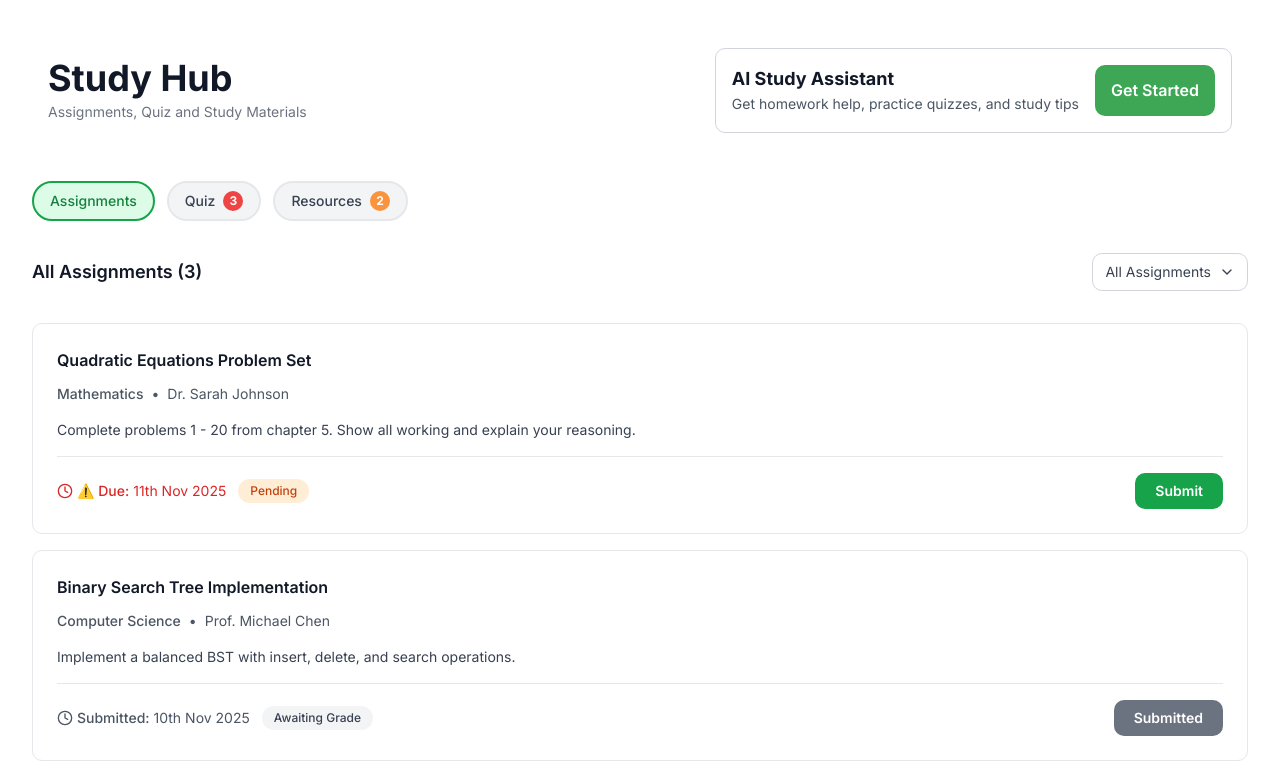
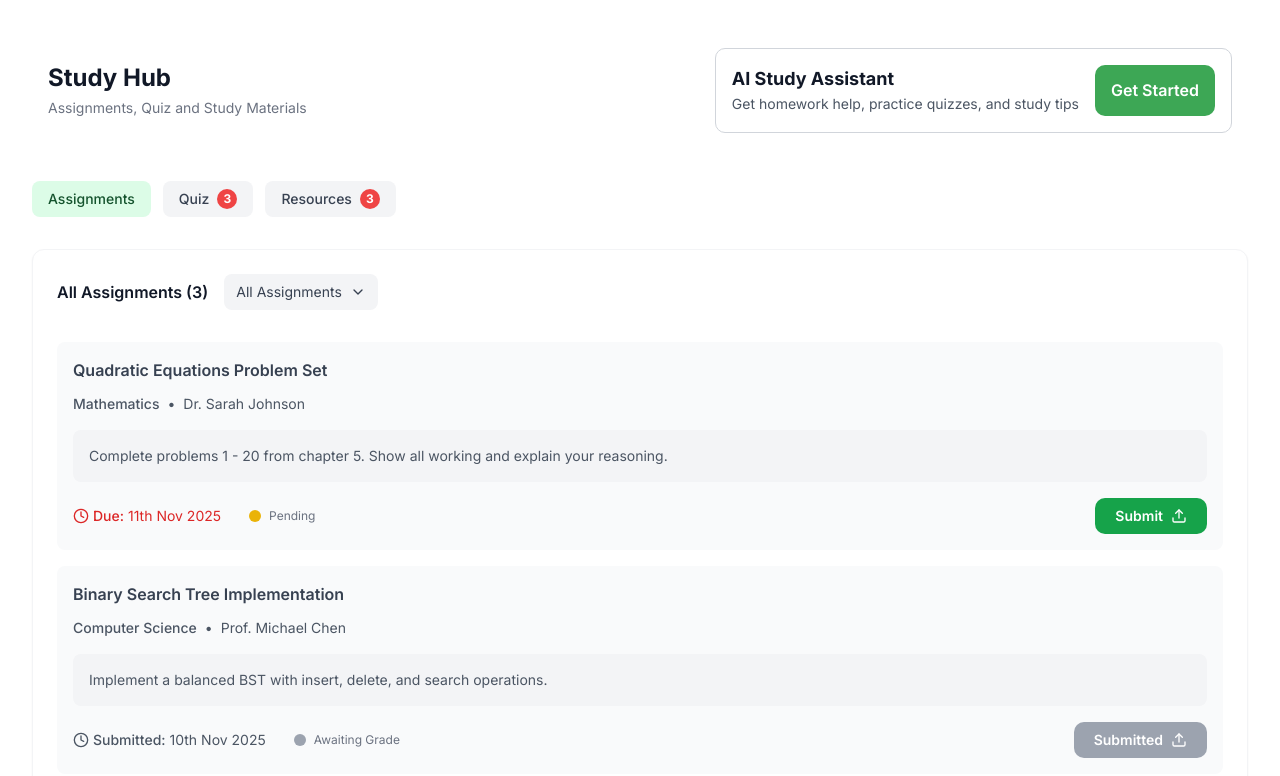
Before and after one commit to AsteriskRD/Holookor-Frontend, a Next.js app: page /study-hub in a window 1280 px wide. Shown: the top 776 px of the page. Built offline with nearby package versions, Linux system fonts and the light colour scheme.

Commit message:
Completed my part study hub

```diff
--- a/src/app/study-hub/assignment-card.jsx
+++ b/src/app/study-hub/assignment-card.jsx
@@ -2,26 +2,27 @@
 
 import { useState } from 'react'
 import { Clock } from 'lucide-react'
+import { Upload } from 'lucide-react'
 
 export default function AssignmentCard({ assignment }) {
   const [showResponse, setShowResponse] = useState(false)
   const [responseText, setResponseText] = useState('')
 
-  const getStatusBgColor = (statusColor) => {
-    switch (statusColor) {
+  const getStatusBgColor = (status) => {
+    switch (status) {
       case 'pending':
-        return 'bg-orange-100'
+        return 'none'
       case 'awaiting':
-        return 'bg-gray-100'
+        return 'none'
       case 'completed':
-        return 'bg-green-100'
+        return 'none'
       default:
-        return 'bg-gray-100'
+        return 'none'
     }
   }
 
-  const getStatusTextColor = (statusColor) => {
-    switch (statusColor) {
+  const getStatusTextColor = (status) => {
+    switch (status) {
       case 'pending':
         return 'text-orange-700'
       case 'awaiting':
@@ -33,23 +34,37 @@ export default function AssignmentCard({ assignment }) {
     }
   }
 
-  const getActionButtonClass = (color) => {
-    switch (color) {
-      case 'green':
-        return 'bg-green-600 hover:bg-green-700 text-white'
-      case 'gray':
-        return 'bg-gray-500 hover:bg-gray-600 text-white'
-      case 'blue':
-        return 'border-2 border-green-600 text-green-600 hover:bg-green-50'
-      default:
-        return 'bg-gray-500 hover:bg-gray-600 text-white'
+  const getStatusDot = (status) => {
+    switch (status) {
+      case "pending":
+        return "bg-yellow-500"
+      case "awaiting":
+        return "bg-gray-400"
+      case "completed":
+        return "bg-green-700"
+       default:
+        return "bg-green-700"
     }
   }
 
+  const getActionButtonClass = (status) => {
+  switch (status) {
+    case "green":
+      return "bg-green-600 hover:bg-green-700 text-white"
+    case "gray":
+      return "bg-gray-400 text-white cursor-not-allowed"
+    case "blue":
+      return "border-2 border-green-700 text-green-700 hover:bg-green-50"
+    default:
+      return "bg-gray-500 hover:bg-gray-600 text-white"
+  }
+}
+
+
   return (
-    <div className="bg-white border border-gray-200 rounded-lg p-6 hover:shadow-md transition-shadow">
+    <div className="bg-gray-50 rounded-md p-4">
       {/* Title */}
-      <h3 className="text-base font-semibold text-gray-900 mb-3">{assignment.title}</h3>
+      <h3 className="text-base font-semibold text-gray-700 mb-3">{assignment.title}</h3>
 
       {/* Subject and Instructor */}
       <div className="flex flex-wrap items-center gap-2 text-sm text-gray-600 mb-4">
@@ -59,39 +74,55 @@ export default function AssignmentCard({ assignment }) {
       </div>
 
       {/* Description */}
-      <p className="text-sm text-gray-700 mb-4">{assignment.description}</p>
+      <p className="bg-gray-100 rounded-md text-gray-600 text-sm p-4 mb-4">{assignment.description}</p>
 
       {/* Status and Action Row */}
-      <div className="flex flex-col sm:flex-row sm:items-center sm:justify-between gap-3 pt-4 border-t border-gray-200">
-        <div className="flex flex-wrap items-center gap-3">
+      <div className="flex flex-col sm:flex-row sm:items-center sm:justify-between gap-3 border-gray-200">
+        <div className="flex flex-wrap items-center gap-7">
           {/* Due Date */}
           <div className={`flex items-center gap-1 text-sm ${
             assignment.dueStatus === 'due' ? 'text-red-600' : 'text-gray-600'
           }`}>
             <Clock className="w-4 h-4" />
             <span className="font-medium">
-              {assignment.dueStatus === 'due' && '⚠️ Due:'}
+              {assignment.dueStatus === 'due' && 'Due:'}
               {assignment.dueStatus !== 'due' && 'Submitted:'}
             </span>
             <span>{assignment.dueDate}</span>
           </div>
 
           {/* Status Badge */}
-          <span className={`text-xs font-medium px-3 py-1 rounded-full ${
-            getStatusBgColor(assignment.statusColor)
-          } ${getStatusTextColor(assignment.statusColor)}`}>
-            {assignment.status}
-          </span>
+          <div className="flex items-center gap-2">
+            <span className={`w-3 h-3 rounded-full ${getStatusDot(assignment.statusColor)}`} />
+            <span
+            className={`text-xs
+            ${getStatusBgColor(assignment.statusColor)}
+            text-gray-500
+          `}
+         >
+             {assignment.status.includes('Graded') ? (
+               <>
+                Graded: <span className="font-bold text-gray-700 text-base">{assignment.status.split(':')[1].trim()}</span>
+                </>
+             ) : (
+              assignment.status
+             )}
+            </span>
+          </div>
         </div>
 
         {/* Action Button */}
         <button
           onClick={() => setShowResponse(!showResponse)}
-          className={`px-5 py-2 rounded-lg text-sm font-semibold transition-all whitespace-nowrap ${getActionButtonClass(
+          className={`px-5 py-2 rounded-lg text-sm font-semibold transition-all whitespace-nowrap flex items-center gap-2 ${getActionButtonClass(
             assignment.actionColor
           )}`}
         >
           {assignment.actionButton}
+
+          {(assignment.actionColor === "green" || assignment.actionColor === "gray") && (
+            <Upload className="w-4 h-4" />
+          )}
         </button>
       </div>
 
--- a/src/app/study-hub/study-hub.jsx
+++ b/src/app/study-hub/study-hub.jsx
@@ -10,6 +10,8 @@ export default function StudyHub() {
   const [activeTab, setActiveTab] = useState('assignments')
   const [filterOpen, setFilterOpen] = useState(false)
   const [selectedFilter, setSelectedFilter] = useState('All Assignments')
+  const [filter, setFilter] = useState("All Assignments")
+  const [isFilterOpen, setIsFilterOpen] = useState(false)
 
   const assignmentData = [
     {
@@ -20,8 +22,10 @@ export default function StudyHub() {
       description: 'Complete problems 1 - 20 from chapter 5. Show all working and explain your reasoning.',
       dueDate: '11th Nov 2025',
       dueStatus: 'due',
+      isOverdue: true, // For red color
       status: 'Pending',
-      statusColor: 'pending',
+      statusColor: "pending",
+      statusDot: "bg-yellow-500",
       actionButton: 'Submit',
       actionColor: 'green',
     },
@@ -37,6 +41,8 @@ export default function StudyHub() {
       statusColor: 'awaiting',
       actionButton: 'Submitted',
       actionColor: 'gray',
+      actionType: "submitted",
+      isSubmitted: true,
     },
     {
       id: 3,
@@ -46,10 +52,14 @@ export default function StudyHub() {
       description: 'Complete problems 1 - 20 from chapter 5. Show all working and explain your reasoning.',
       dueDate: '11th Nov 2025',
       dueStatus: 'submitted',
-      status: 'Completed - 92%',
-      statusColor: 'completed',
+      status: 'Graded: 92%',
+      statusColor: "text-gray-700 font-bold",
+      statusDot: "completed",
       actionButton: 'View Feedback',
       actionColor: 'blue',
+      actionType: "outline",
+      isSubmitted: true,
+      isOverdue: false,
     },
   ]
 
@@ -62,7 +72,7 @@ export default function StudyHub() {
             {/* Header */}
             <div className="mb-8 flex justify-between items-center p-4">
               <div>
-              <h1 className="text-3xl sm:text-4xl font-bold text-gray-900 mb-1">Study Hub</h1>
+              <h1 className="text-lg sm:text-2xl font-bold text-gray-900 mb-1">Study Hub</h1>
               <p className="text-gray-500 text-sm">Assignments, Quiz and Study Materials</p>
               </div>
               <div>
@@ -104,20 +114,20 @@ export default function StudyHub() {
             <div className="flex flex-wrap gap-3 mb-8">
               <button
                 onClick={() => setActiveTab('assignments')}
-                className={`px-4 py-2 rounded-full font-medium text-sm transition-all ${
+                className={`px-4 py-2 rounded-md font-medium text-sm transition-all ${
                   activeTab === 'assignments'
-                    ? 'bg-green-100 text-green-700 border-2 border-green-600'
-                    : 'bg-gray-100 text-gray-700 border-2 border-gray-200'
+                    ? 'bg-green-100 text-green-900'
+                    : 'bg-gray-100 text-gray-700'
                 }`}
               >
                 Assignments
               </button>
               <button
                 onClick={() => setActiveTab('quiz')}
-                className={`px-4 py-2 rounded-full font-medium text-sm transition-all flex items-center gap-2 ${
+                className={`px-4 py-2 rounded-md font-medium text-sm transition-all flex items-center gap-2 ${
                   activeTab === 'quiz'
                     ? 'bg-green-100 text-green-700 border-2 border-green-600'
-                    : 'bg-gray-100 text-gray-700 border-2 border-gray-200'
+                    : 'bg-gray-100 text-gray-700'
                 }`}
               >
                 Quiz
@@ -127,32 +137,33 @@ export default function StudyHub() {
               </button>
               <button
                 onClick={() => setActiveTab('resources')}
-                className={`px-4 py-2 rounded-full font-medium text-sm transition-all flex items-center gap-2 ${
+                className={`px-4 py-2 rounded-md font-medium text-sm transition-all flex items-center gap-2 ${
                   activeTab === 'resources'
                     ? 'bg-green-100 text-green-700 border-2 border-green-600'
-                    : 'bg-gray-100 text-gray-700 border-2 border-gray-200'
+                    : 'bg-gray-100 text-gray-700'
                 }`}
               >
                 Resources
-                <span className="bg-orange-400 text-white text-xs font-bold rounded-full w-5 h-5 flex items-center justify-center">
-                  2
+                <span className="bg-red-500 text-white text-xs font-bold rounded-full w-5 h-5 flex items-center justify-center">
+                  3
                 </span>
               </button>
             </div>
 
             {/* Filter Section */}
-            <div className="flex flex-col sm:flex-row sm:items-center justify-between gap-4 mb-8">
-              <h2 className="text-lg font-semibold text-gray-900">All Assignments (3)</h2>
+            <div className="bg-white rounded-xl shadow-sm border border-gray-100 p-6 mb-6">
+            <div className="flex flex-col sm:flex-row sm:items-center gap-4 mb-8">
+              <h2 className="text-base font-semibold text-gray-900">All Assignments (3)</h2>
               <div className="relative">
                 <button
                   onClick={() => setFilterOpen(!filterOpen)}
-                  className="flex items-center gap-2 px-3 py-2 border border-gray-300 rounded-lg hover:bg-gray-50 transition-colors text-gray-700 text-sm bg-white"
+                  className="flex items-center gap-2 px-3 py-2 rounded-md hover:bg-gray-50 transition-colors text-gray-700 text-sm bg-gray-100"
                 >
                   {selectedFilter}
                   <ChevronDown className="w-4 h-4" />
                 </button>
                 {filterOpen && (
-                  <div className="absolute right-0 mt-2 w-48 bg-white border border-gray-300 rounded-lg shadow-lg z-10">
+                  <div className="absolute right-0 mt-2 w-48 bg-white border border-gray-200 rounded-md shadow-lg z-10">
                     {['All Assignments', 'Pending', 'Completed'].map((option) => (
                       <button
                         key={option}
@@ -177,10 +188,8 @@ export default function StudyHub() {
               ))}
             </div>
           </div>
-
-
-
         </div>
+      </div>
       </div>
     </main>
   )
```
Also changed, not shown: src/app/ai-assistant/page.jsx (+17 -14 lines), public/Icon.png (added), public/upload.svg (added).
